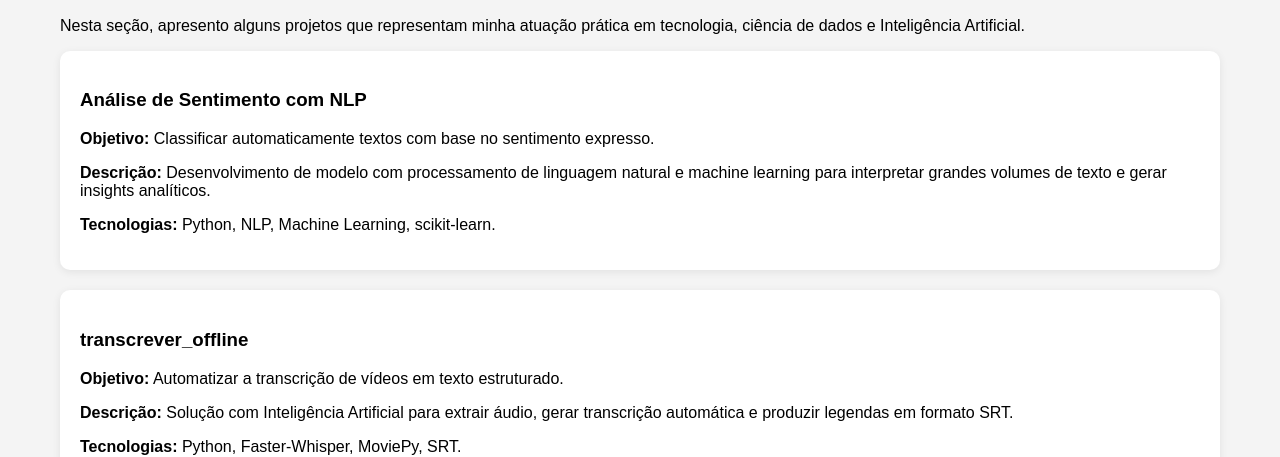
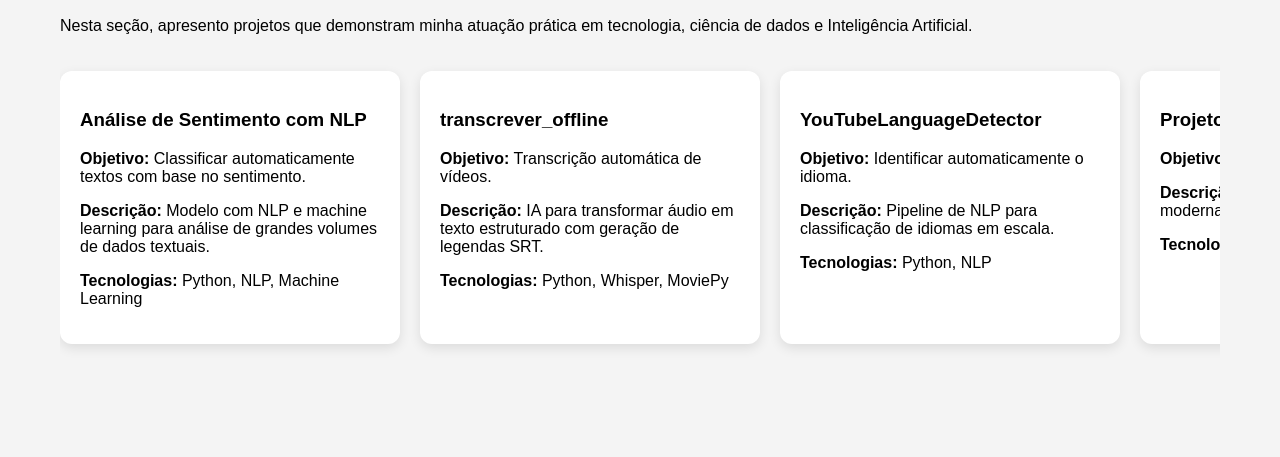
Before and after one commit to JorgeMJNT/portfolioHUB, a plain HTML site: page projects.html in a window 1280 px wide. Shown: the part 343-800 px from the top of the page. Drawn offline with Linux system fonts and the light colour scheme.

Commit message:
Segundo commit

```diff
--- a/css/style.css
+++ b/css/style.css
@@ -38,3 +38,34 @@ main {
     border-radius: 10px;
     box-shadow: 0 2px 8px rgba(0,0,0,0.08);
 }
+
+.projects-container {
+    display: flex;
+    gap: 20px;
+    overflow-x: auto;
+    padding: 20px 0;
+}
+
+.card {
+    min-width: 300px;
+    max-width: 300px;
+    background: white;
+    padding: 20px;
+    border-radius: 12px;
+    box-shadow: 0 4px 12px rgba(0,0,0,0.1);
+    flex-shrink: 0;
+    transition: transform 0.2s ease;
+}
+
+.card:hover {
+    transform: translateY(-5px);
+}
+
+.projects-container::-webkit-scrollbar {
+    height: 8px;
+}
+
+.projects-container::-webkit-scrollbar-thumb {
+    background: #888;
+    border-radius: 10px;
+}
--- a/projects.html
+++ b/projects.html
@@ -25,43 +25,47 @@
     <section>
         <h2>Projetos</h2>
         <p>
-            Nesta seção, apresento alguns projetos que representam minha atuação prática em
-            tecnologia, ciência de dados e Inteligência Artificial.
+            Nesta seção, apresento projetos que demonstram minha atuação prática em tecnologia,
+            ciência de dados e Inteligência Artificial.
         </p>
+
+        <div class="projects-container">
 
             <div class="card">
                 <h3>Análise de Sentimento com NLP</h3>
-            <p><strong>Objetivo:</strong> Classificar automaticamente textos com base no sentimento expresso.</p>
-            <p><strong>Descrição:</strong> Desenvolvimento de modelo com processamento de linguagem natural e machine learning para interpretar grandes volumes de texto e gerar insights analíticos.</p>
-            <p><strong>Tecnologias:</strong> Python, NLP, Machine Learning, scikit-learn.</p>
+                <p><strong>Objetivo:</strong> Classificar automaticamente textos com base no sentimento.</p>
+                <p><strong>Descrição:</strong> Modelo com NLP e machine learning para análise de grandes volumes de dados textuais.</p>
+                <p><strong>Tecnologias:</strong> Python, NLP, Machine Learning</p>
             </div>
 
             <div class="card">
                 <h3>transcrever_offline</h3>
-            <p><strong>Objetivo:</strong> Automatizar a transcrição de vídeos em texto estruturado.</p>
-            <p><strong>Descrição:</strong> Solução com Inteligência Artificial para extrair áudio, gerar transcrição automática e produzir legendas em formato SRT.</p>
-            <p><strong>Tecnologias:</strong> Python, Faster-Whisper, MoviePy, SRT.</p>
+                <p><strong>Objetivo:</strong> Transcrição automática de vídeos.</p>
+                <p><strong>Descrição:</strong> IA para transformar áudio em texto estruturado com geração de legendas SRT.</p>
+                <p><strong>Tecnologias:</strong> Python, Whisper, MoviePy</p>
             </div>
 
             <div class="card">
                 <h3>YouTubeLanguageDetector</h3>
-            <p><strong>Objetivo:</strong> Identificar automaticamente o idioma de conteúdos digitais.</p>
-            <p><strong>Descrição:</strong> Pipeline de classificação de idiomas com NLP aplicado à análise de textos em escala.</p>
-            <p><strong>Tecnologias:</strong> Python, NLP, classificação de texto.</p>
+                <p><strong>Objetivo:</strong> Identificar automaticamente o idioma.</p>
+                <p><strong>Descrição:</strong> Pipeline de NLP para classificação de idiomas em escala.</p>
+                <p><strong>Tecnologias:</strong> Python, NLP</p>
             </div>
 
             <div class="card">
                 <h3>Projetos em AWS</h3>
-            <p><strong>Objetivo:</strong> Explorar o uso de infraestrutura em nuvem em soluções modernas.</p>
-            <p><strong>Descrição:</strong> Aplicação de conceitos de cloud computing para deploy, organização de aplicações e suporte à escalabilidade.</p>
-            <p><strong>Tecnologias:</strong> AWS, cloud computing.</p>
+                <p><strong>Objetivo:</strong> Aplicação de cloud computing.</p>
+                <p><strong>Descrição:</strong> Estruturação de aplicações modernas com foco em escalabilidade.</p>
+                <p><strong>Tecnologias:</strong> AWS</p>
             </div>
 
             <div class="card">
                 <h3>Sistema de Pedidos</h3>
-            <p><strong>Objetivo:</strong> Estruturar uma aplicação com arquitetura moderna e escalável.</p>
-            <p><strong>Descrição:</strong> Desenvolvimento de sistema com APIs e microserviços, com foco em modularidade e organização dos componentes.</p>
-            <p><strong>Tecnologias:</strong> C#, .NET, APIs REST, microserviços.</p>
+                <p><strong>Objetivo:</strong> Arquitetura escalável.</p>
+                <p><strong>Descrição:</strong> Sistema baseado em APIs e microserviços.</p>
+                <p><strong>Tecnologias:</strong> C#, .NET</p>
+            </div>
+
         </div>
     </section>
 </main>
```
Lines whose indentation alone changed are shown as unchanged.
